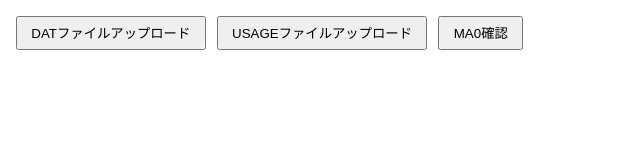
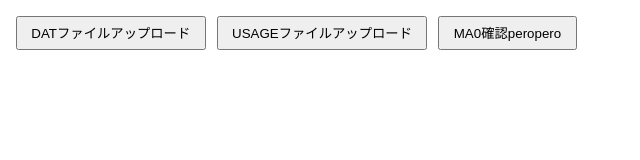
Before and after one commit to karashiwasabi/yamato, a plain HTML site: page static/index.html in a window 1280 px wide. Shown: the whole page, without its empty margins (0-640 px from the left). Drawn offline with Linux system fonts and the light colour scheme.

Commit message:
static/index.html: MA0ボタンのラベルを更新

```diff
--- a/static/index.html
+++ b/static/index.html
@@ -13,7 +13,7 @@
     <!-- USAGEファイルアップロードボタン -->
     <button id="usageBtn">USAGEファイルアップロード</button>
     <!-- MA0確認ボタン -->
-    <button id="ma0Btn">MA0確認</button>
+    <button id="ma0Btn">MA0確認peropero</button>
   </header>
 
   <!-- アップロード処理の進捗や結果を表示するエリア -->
```
